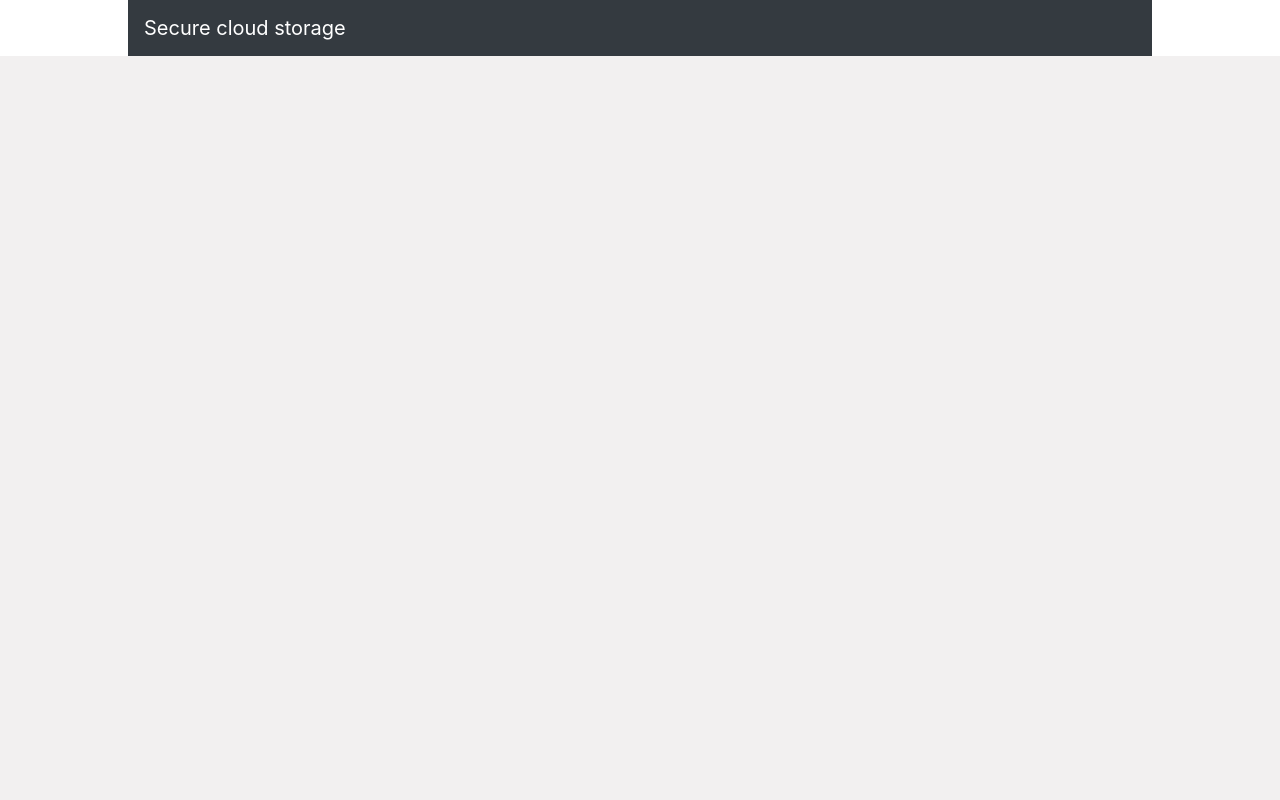
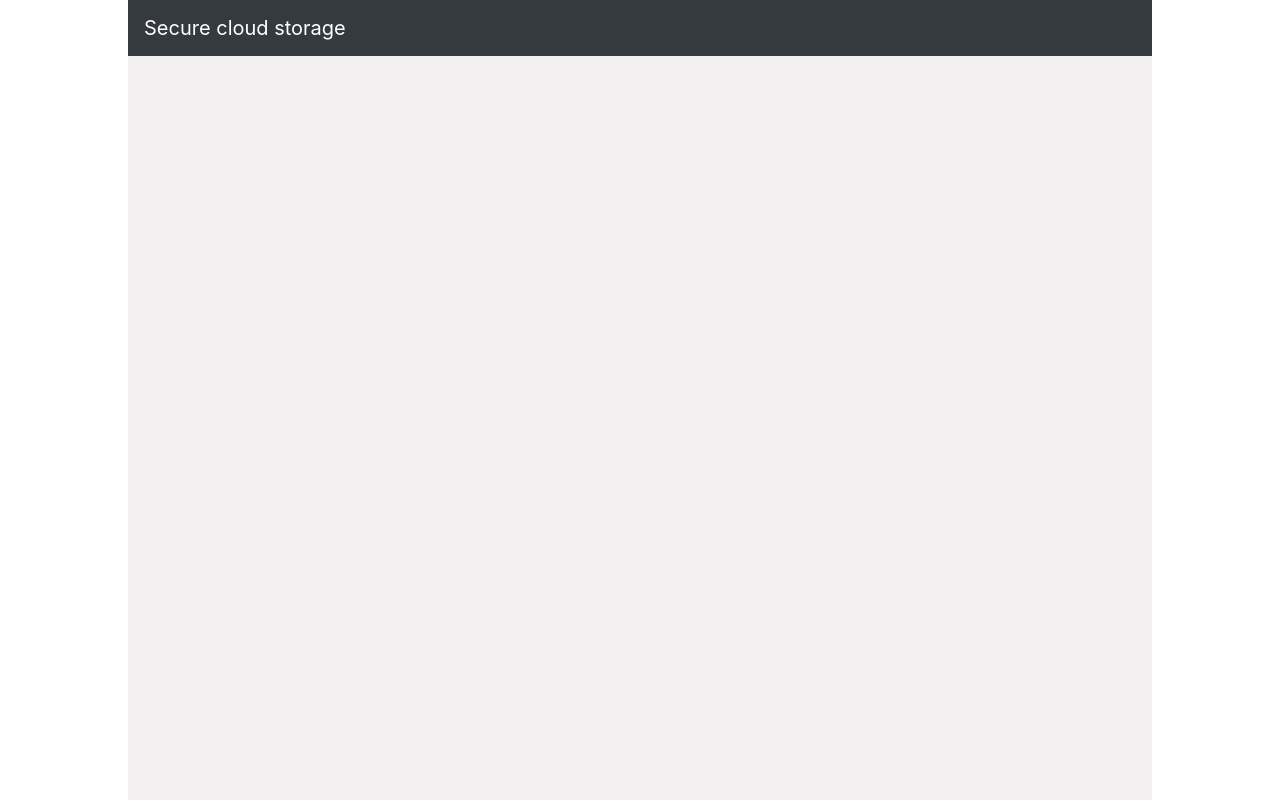
Before and after one commit to ddevedzic1/storage-app-task, a React app: page / in a window 1280 px wide. Built offline with nearby package versions, Linux system fonts and the light colour scheme.

Commit message:
Changed style

```diff
--- a/src/App.css
+++ b/src/App.css
@@ -1,9 +1,6 @@
-html {
-  background-color: #f2f0f0;
-  height: 100vh;
-}
 .app {
   background-color: #f2f0f0;
   max-width: 1024px;
+  min-height: 100vh;
   margin: auto;
 }
```
